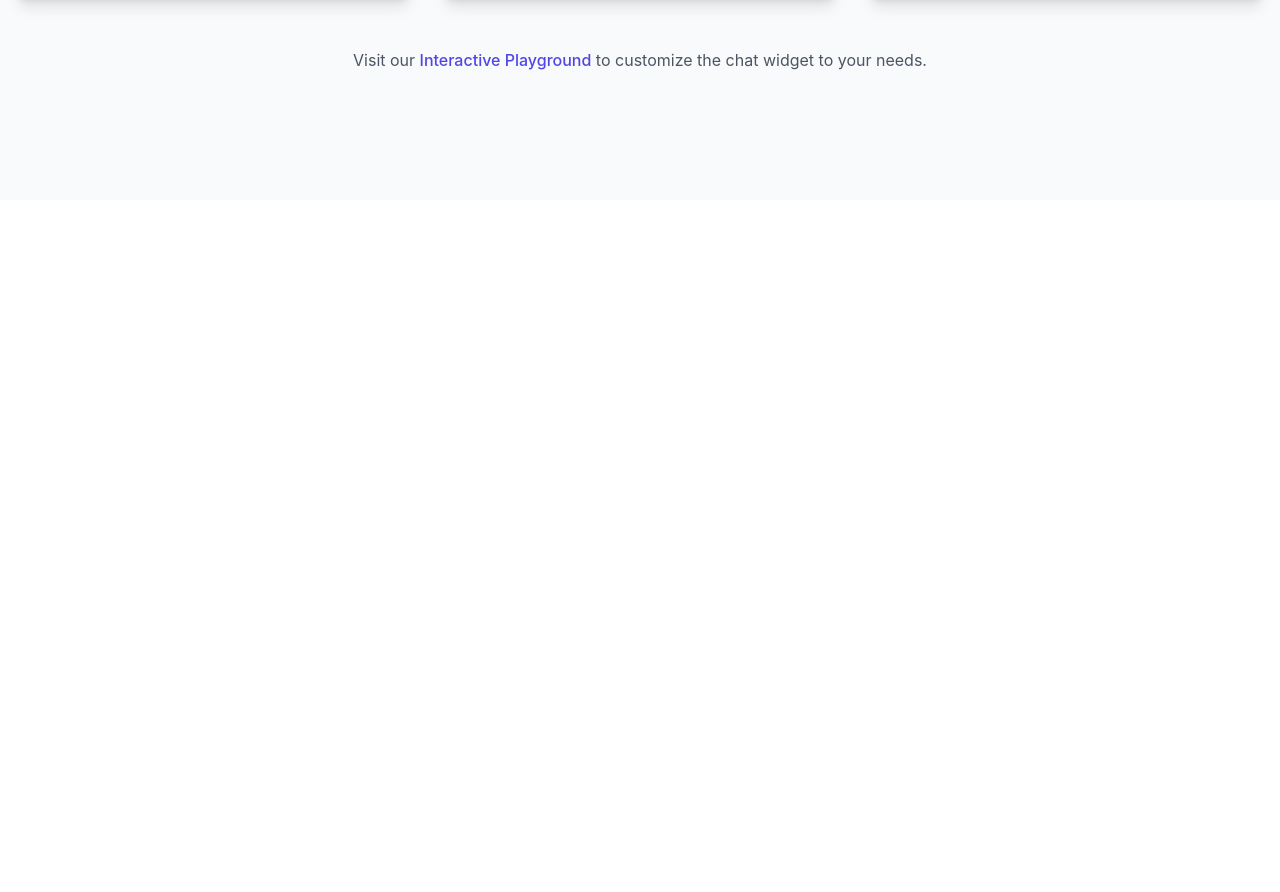
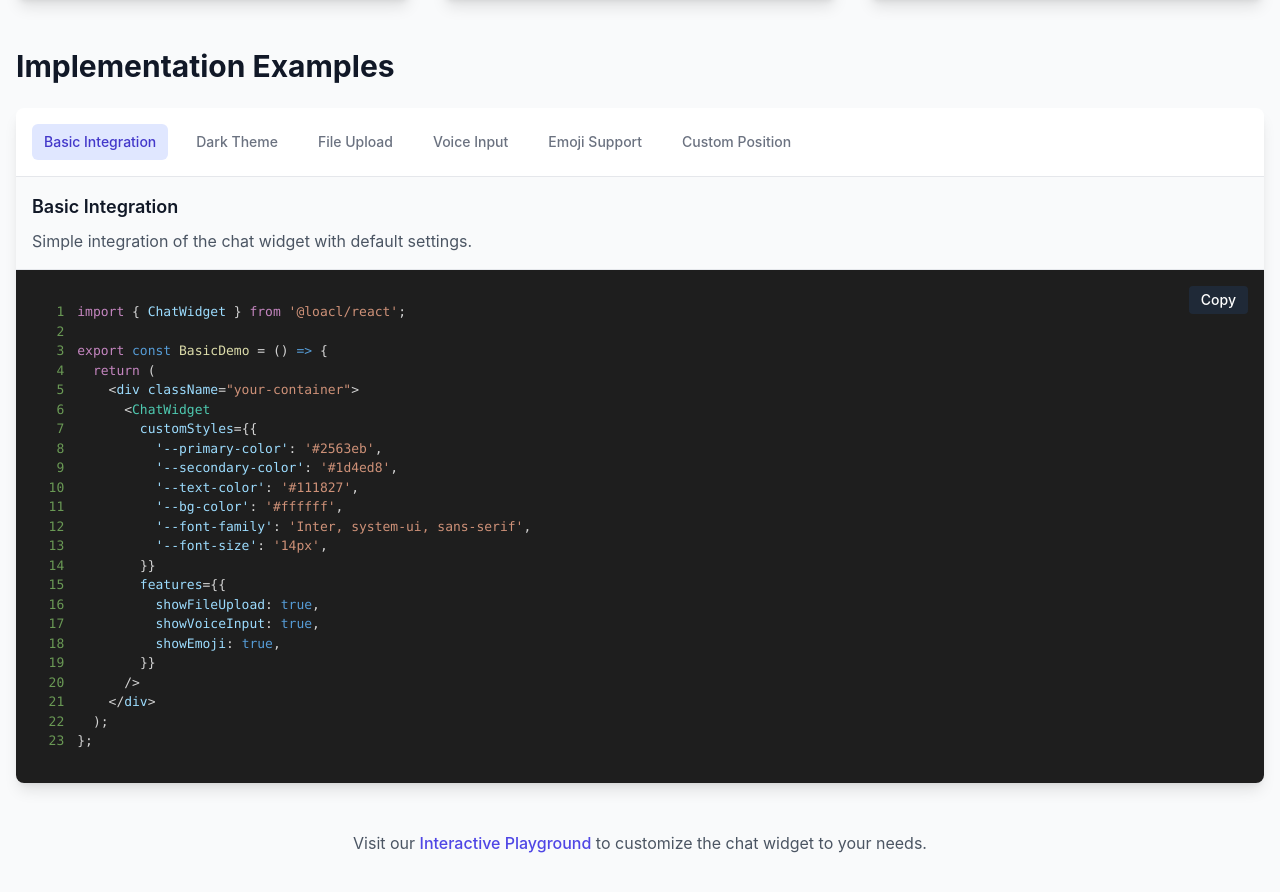
Before and after one commit to alinaqi/loacl_frontend, a React (Vite) app: page /features in a window 1280 px wide. Shown: the part 696-1588 px from the top of the page. Before the commit the page ends 896 px from the top, so only its background shows below. Built offline with nearby package versions, Linux system fonts and the light colour scheme.

Commit message:
feat(demo): add code snippets for each demo implementation - Create CodeSnippets component with syntax highlighting - Add implementation examples for each feature - Update AllFeaturesDemo layout

```diff
--- /dev/null
+++ b/src/components/CodeSnippets.tsx
@@ -0,0 +1,82 @@
+import React, { useState } from 'react';
+import { Prism as SyntaxHighlighter } from 'react-syntax-highlighter';
+import { vscDarkPlus } from 'react-syntax-highlighter/dist/esm/styles/prism';
+
+interface CodeSnippet {
+  title: string;
+  description: string;
+  code: string;
+  language: string;
+}
+
+interface CodeSnippetsProps {
+  snippets: CodeSnippet[];
+}
+
+export const CodeSnippets: React.FC<CodeSnippetsProps> = ({ snippets }) => {
+  const [activeSnippet, setActiveSnippet] = useState<string>(snippets[0]?.title || '');
+  const [copied, setCopied] = useState<string | null>(null);
+
+  const handleCopy = (code: string, title: string) => {
+    navigator.clipboard.writeText(code);
+    setCopied(title);
+    setTimeout(() => setCopied(null), 2000);
+  };
+
+  return (
+    <div className="bg-white rounded-lg shadow-lg overflow-hidden">
+      <div className="border-b border-gray-200">
+        <nav className="flex space-x-4 p-4 overflow-x-auto">
+          {snippets.map((snippet) => (
+            <button
+              key={snippet.title}
+              onClick={() => setActiveSnippet(snippet.title)}
+              className={`px-3 py-2 text-sm font-medium rounded-md whitespace-nowrap ${
+                activeSnippet === snippet.title
+                  ? 'bg-indigo-100 text-indigo-700'
+                  : 'text-gray-500 hover:text-gray-700'
+              }`}
+            >
+              {snippet.title}
+            </button>
+          ))}
+        </nav>
+      </div>
+
+      {snippets.map((snippet) => (
+        <div
+          key={snippet.title}
+          className={`${activeSnippet === snippet.title ? 'block' : 'hidden'}`}
+        >
+          <div className="p-4 bg-gray-50 border-b border-gray-200">
+            <h3 className="text-lg font-semibold text-gray-900 mb-2">
+              {snippet.title}
+            </h3>
+            <p className="text-gray-600">{snippet.description}</p>
+          </div>
+
+          <div className="relative">
+            <button
+              onClick={() => handleCopy(snippet.code, snippet.title)}
+              className="absolute right-4 top-4 px-3 py-1 text-sm font-medium bg-gray-800 text-white rounded hover:bg-gray-700 transition-colors"
+            >
+              {copied === snippet.title ? 'Copied!' : 'Copy'}
+            </button>
+            <SyntaxHighlighter
+              language={snippet.language}
+              style={vscDarkPlus}
+              customStyle={{
+                margin: 0,
+                borderRadius: 0,
+                padding: '2rem',
+              }}
+              showLineNumbers
+            >
+              {snippet.code}
+            </SyntaxHighlighter>
+          </div>
+        </div>
+      ))}
+    </div>
+  );
+};
--- a/src/pages/AllFeaturesDemo.tsx
+++ b/src/pages/AllFeaturesDemo.tsx
@@ -1,5 +1,6 @@
 import React, { useState } from 'react';
 import { ChatWidget } from '../components/ChatWidget';
+import { CodeSnippets } from '../components/CodeSnippets';
 
 interface DemoSection {
   title: string;
@@ -26,6 +27,166 @@ interface DemoSection {
     };
   };
 }
+
+const demoSnippets = [
+  {
+    title: 'Basic Integration',
+    description: 'Simple integration of the chat widget with default settings.',
+    language: 'typescript',
+    code: `import { ChatWidget } from '@loacl/react';
+
+export const BasicDemo = () => {
+  return (
+    <div className="your-container">
+      <ChatWidget
+        customStyles={{
+          '--primary-color': '#2563eb',
+          '--secondary-color': '#1d4ed8',
+          '--text-color': '#111827',
+          '--bg-color': '#ffffff',
+          '--font-family': 'Inter, system-ui, sans-serif',
+          '--font-size': '14px',
+        }}
+        features={{
+          showFileUpload: true,
+          showVoiceInput: true,
+          showEmoji: true,
+        }}
+      />
+    </div>
+  );
+};`,
+  },
+  {
+    title: 'Dark Theme',
+    description: 'Integration with dark theme customization.',
+    language: 'typescript',
+    code: `import { ChatWidget } from '@loacl/react';
+
+export const DarkThemeDemo = () => {
+  return (
+    <div className="your-container">
+      <ChatWidget
+        customStyles={{
+          '--primary-color': '#6d28d9',
+          '--secondary-color': '#5b21b6',
+          '--text-color': '#f3f4f6',
+          '--bg-color': '#1f2937',
+          '--font-family': 'Inter, system-ui, sans-serif',
+          '--font-size': '14px',
+          '--message-bubble-color': '#374151',
+          '--user-message-color': '#4c1d95',
+        }}
+      />
+    </div>
+  );
+};`,
+  },
+  {
+    title: 'File Upload',
+    description: 'Implementation focusing on file upload functionality.',
+    language: 'typescript',
+    code: `import { ChatWidget } from '@loacl/react';
+
+export const FileUploadDemo = () => {
+  return (
+    <div className="your-container">
+      <ChatWidget
+        customStyles={{
+          '--primary-color': '#059669',
+          '--secondary-color': '#047857',
+        }}
+        features={{
+          showFileUpload: true,
+          showVoiceInput: false,
+          showEmoji: false,
+        }}
+        onFileUpload={(file) => {
+          console.log('File uploaded:', file);
+          // Handle file upload logic
+        }}
+      />
+    </div>
+  );
+};`,
+  },
+  {
+    title: 'Voice Input',
+    description: 'Implementation with voice input capabilities.',
+    language: 'typescript',
+    code: `import { ChatWidget } from '@loacl/react';
+
+export const VoiceInputDemo = () => {
+  return (
+    <div className="your-container">
+      <ChatWidget
+        customStyles={{
+          '--primary-color': '#dc2626',
+          '--secondary-color': '#b91c1c',
+        }}
+        features={{
+          showFileUpload: false,
+          showVoiceInput: true,
+          showEmoji: false,
+        }}
+        onVoiceInput={(transcript) => {
+          console.log('Voice input:', transcript);
+          // Handle voice input logic
+        }}
+      />
+    </div>
+  );
+};`,
+  },
+  {
+    title: 'Emoji Support',
+    description: 'Implementation with emoji picker functionality.',
+    language: 'typescript',
+    code: `import { ChatWidget } from '@loacl/react';
+
+export const EmojiDemo = () => {
+  return (
+    <div className="your-container">
+      <ChatWidget
+        customStyles={{
+          '--primary-color': '#f59e0b',
+          '--secondary-color': '#d97706',
+        }}
+        features={{
+          showFileUpload: false,
+          showVoiceInput: false,
+          showEmoji: true,
+        }}
+        onEmojiSelect={(emoji) => {
+          console.log('Emoji selected:', emoji);
+          // Handle emoji selection logic
+        }}
+      />
+    </div>
+  );
+};`,
+  },
+  {
+    title: 'Custom Position',
+    description: 'Implementation with custom positioning.',
+    language: 'typescript',
+    code: `import { ChatWidget } from '@loacl/react';
+
+export const CustomPositionDemo = () => {
+  return (
+    <div className="your-container">
+      <ChatWidget
+        position="left"
+        customStyles={{
+          '--primary-color': '#8b5cf6',
+          '--secondary-color': '#7c3aed',
+        }}
+      />
+    </div>
+  );
+};`,
+  },
+];
 
 export const AllFeaturesDemo: React.FC = () => {
   const [activeSection, setActiveSection] = useState<string | null>(null);
@@ -138,7 +299,7 @@ export const AllFeaturesDemo: React.FC = () => {
           </p>
         </div>
 
-        <div className="grid grid-cols-1 md:grid-cols-2 lg:grid-cols-3 gap-8">
+        <div className="grid grid-cols-1 md:grid-cols-2 lg:grid-cols-3 gap-8 mb-12">
           {demoSections.map((section) => (
             <div
               key={section.title}
@@ -168,7 +329,14 @@ export const AllFeaturesDemo: React.FC = () => {
           ))}
         </div>
 
-        <div className="mt-12 text-center">
+        <div className="mb-12">
+          <h2 className="text-3xl font-bold text-gray-900 mb-6">
+            Implementation Examples
+          </h2>
+          <CodeSnippets snippets={demoSnippets} />
+        </div>
+
+        <div className="text-center">
           <p className="text-gray-600">
             Visit our{' '}
             <a
```
